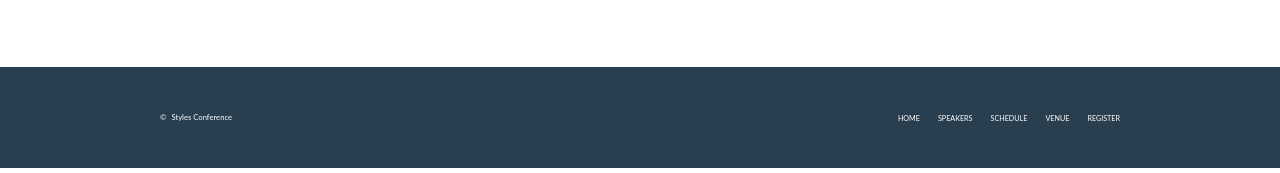
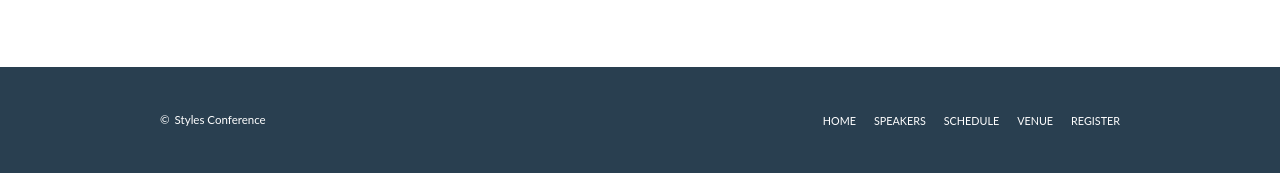
Before and after one commit to bahaeldeen94/styled-conferences, a plain HTML site: page index.html in a window 1280 px wide. Shown: the part 838-1011 px from the top of the page. Drawn offline with Linux system fonts and the light colour scheme.

Commit message:
Update commom.css

```diff
--- a/css/commom.css
+++ b/css/commom.css
@@ -110,7 +110,7 @@ body {
   background-color: #293f50;
   padding: 40px 0;
   display: flex;
-  fnt-size:1.5em;
+  font-size: 1.5em;
 }
 .footer .container {
   display: flex;
```
